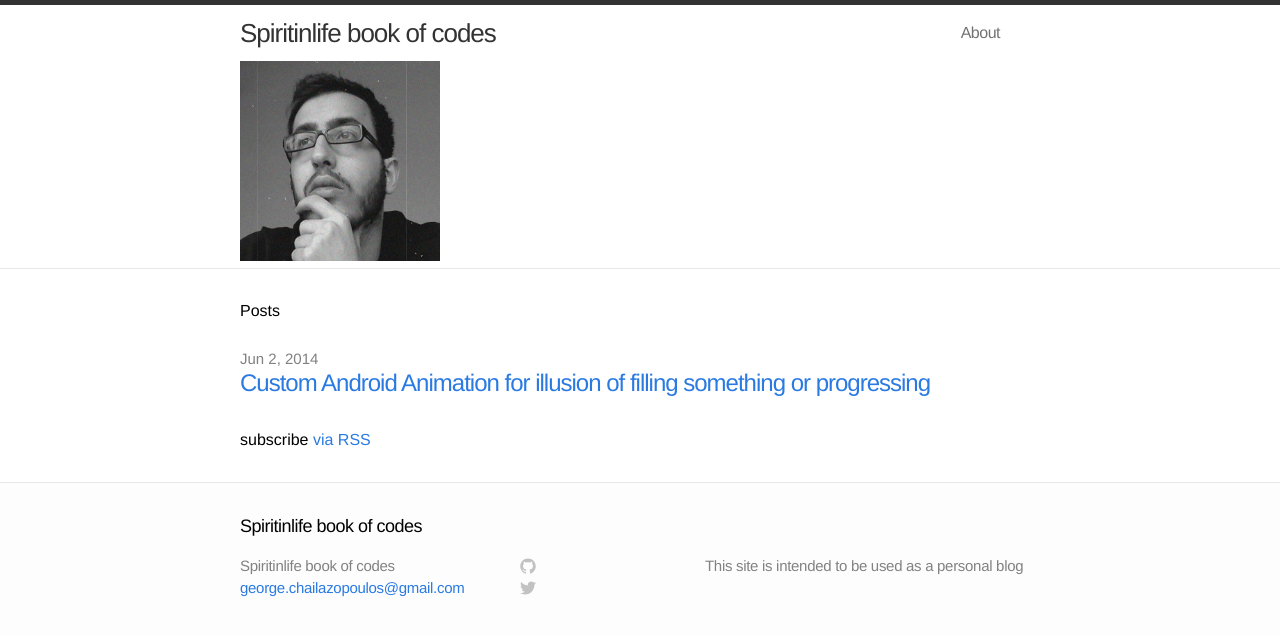
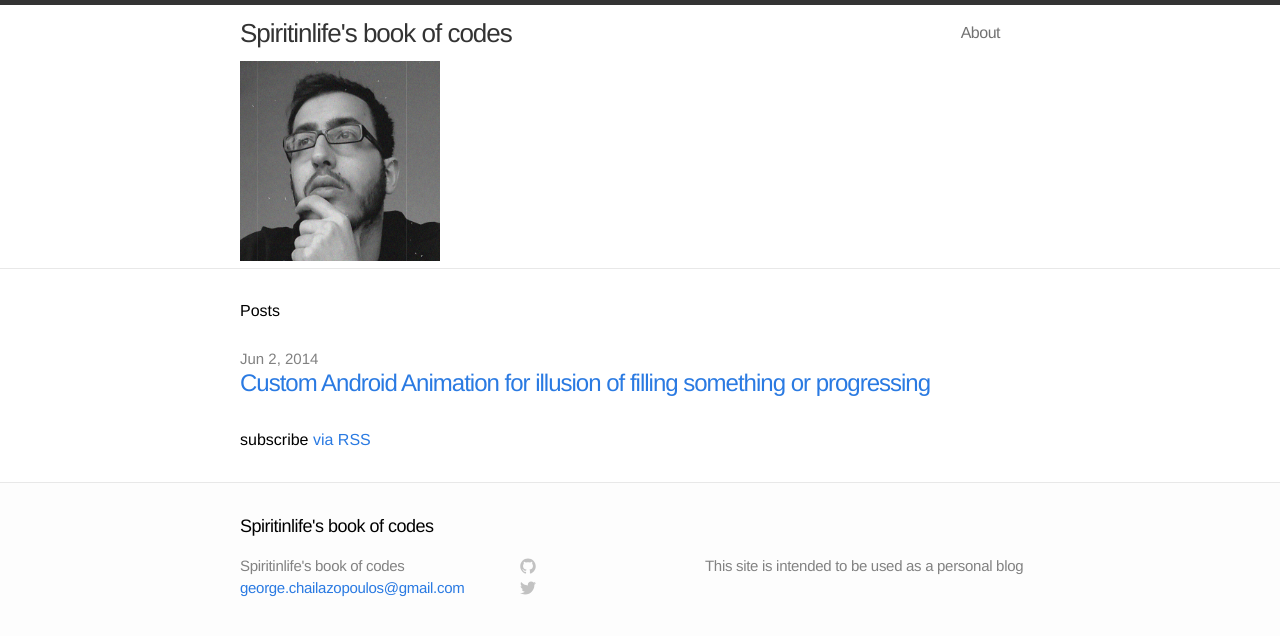
Before and after one commit to spiritinlife/spiritinlife.github.io, a Jekyll site: the page built from index.html, in a window 1280 px wide. Shown: the top 636 px of the page. Built offline with Jekyll 4.4.1, drawn with Linux system fonts in a browser that asks for light colours; Markdown is read by kramdown in place of the engine named in the settings.

```diff
--- a/_config.yml
+++ b/_config.yml
@@ -1,5 +1,5 @@
 # Site settings
-title: Spiritinlife book of codes
+title: Spiritinlife's book of codes
 email: george.chailazopoulos@gmail.com
 description: "This site is intended to be used as a personal blog"
 baseurl: ""
```
